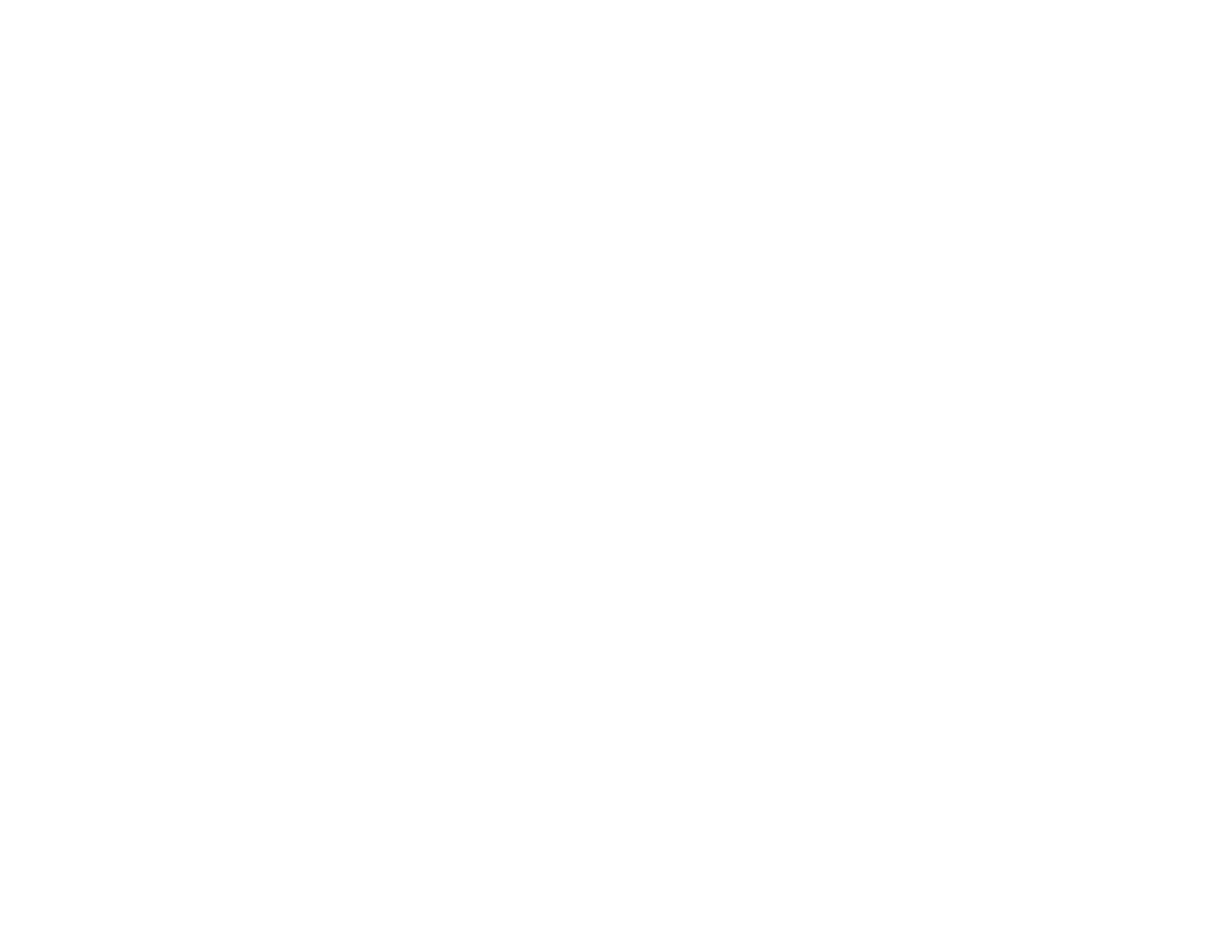
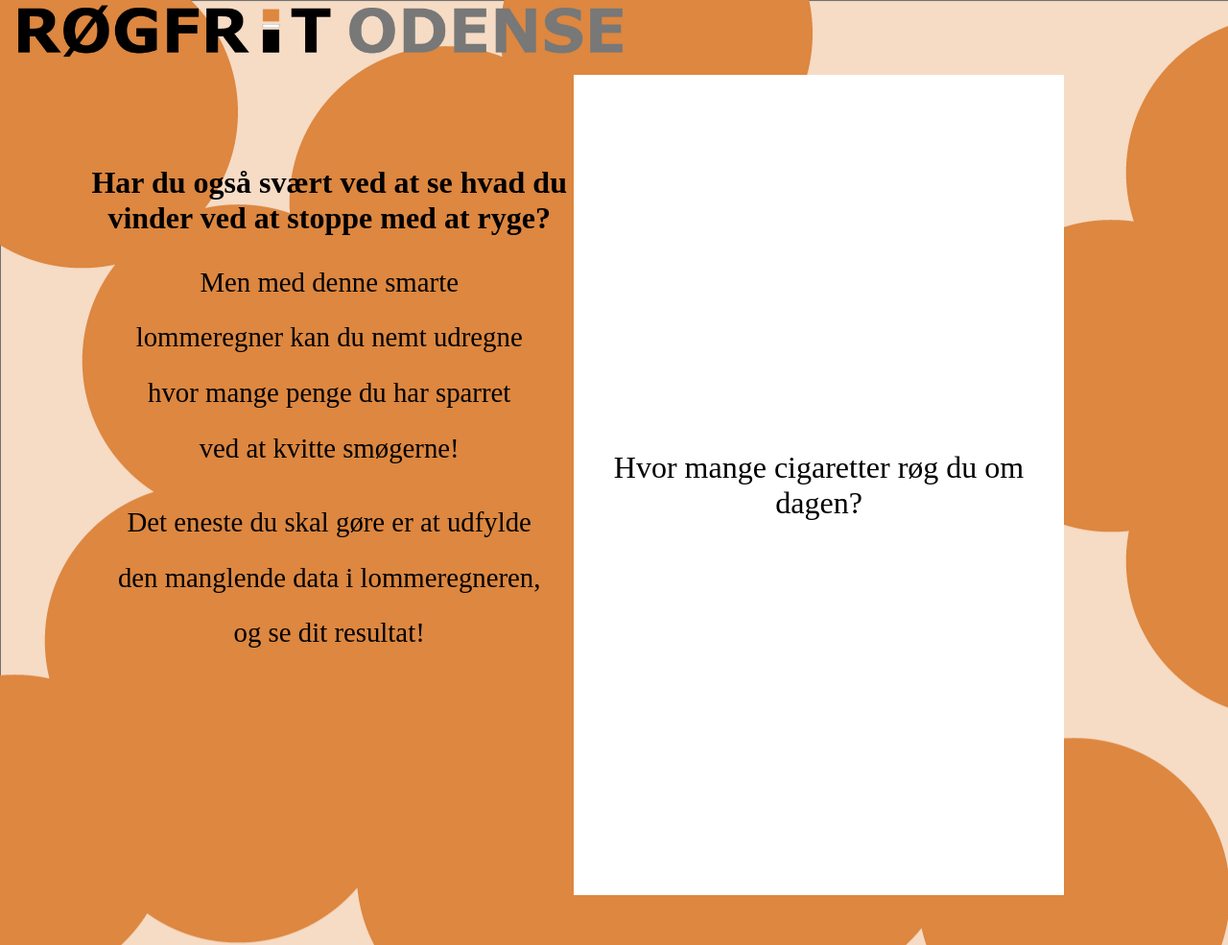
Before and after one commit to JulieBrusberg/rogfritodense, a plain HTML site: page html/index.html in a window 1280 px wide. Shown: the whole page at 96% size. Before the commit the page ends 800 px from the top, so only its background shows below. Drawn offline with Linux system fonts and the light colour scheme.

Commit message:
julies kode

```diff
--- /dev/null
+++ b/css/styles.css
@@ -0,0 +1,55 @@
+*{
+    margin: 0;
+    padding: 0;
+    }
+    .logo{
+        width: 50%;
+        margin-top: 0,5%;
+        margin-left: 1%;
+    }
+    .portfoliowrapper{
+        background-image: url(/billeder/bgpc.png);
+        display: flex;
+        flex-wrap: wrap;
+        justify-content: space-around;
+    }
+    .wrapper{
+        display: flex;
+        flex-wrap: wrap;
+        justify-content: space-around;
+    }
+    .box1{
+        box-sizing: border-box;
+        color: black;
+        font-size: 200%;
+        font-weight: bolder;
+        text-align: center;
+        display: flex;
+        justify-content: center;
+        align-items: center;
+        flex: 1 0 250px;
+        margin-top: 9%;
+        margin-left: -3%;
+    }
+    .box1a{
+        color: #000000;
+        font-size: 90%;
+        font-weight: lighter;
+        margin-top: 4%;
+        line-height: 200%;
+    }
+    .box2{
+        background-color: white;
+        box-sizing: border-box;
+        padding: 10px;
+        color: black;
+        font-size: 200%;
+        font-weight: lighter;
+        text-align: center;
+        display: flex;
+        justify-content: center;
+        align-items: center;
+        flex: 1 0 250px;
+        margin-right: 5%;
+        margin-bottom: 5%;
+    }
--- a/html/index.html
+++ b/html/index.html
@@ -4,11 +4,59 @@
 <head>
     <meta charset="UTF-8">
     <meta name="viewport" content="width=device-width, initial-scale=1.0">
+    <link rel="stylesheet" href="/css/styles.css">
     <title>Røgfrit Odense, Lommeregner</title>
 </head>
 
 <body>
 
+    <div class="portfoliowrapper">
+        <div><img src="/billeder/logo.png" class="logo" alt="logo"></div>
+        <div class="wrapper">
+            <div class="box1">
+                <div>Har du også svært ved at se hvad du
+                    <br>
+                    vinder ved at stoppe med at ryge?
+                    <br>
+                    <div class="box1a">
+                        Men med denne smarte
+                        <br>
+                        lommeregner kan du nemt udregne
+                        <br>
+                        hvor mange penge du har sparret
+                        <br>
+                        ved at kvitte smøgerne!
+                    </div>
+
+                    <div class="box1a">
+                        Det eneste du skal gøre er at udfylde
+                        <br>
+                        den manglende data i lommeregneren,
+                        <br>
+                        og se dit resultat!
+                    </div>
+                    <div>
+                        <br>
+                        <br>
+                        <br>
+                        <br>
+                        <br>
+                        <br>
+                        <br>
+                        <br>
+
+                    </div>
+                </div>
+            </div>
+
+            <div class="box2">
+                <div>Hvor mange cigaretter røg du om dagen?</div>
+                <div>
+
+                </div>
+            </div>
+        </div>
+
 </body>
 
 </html>
```
Also changed, not shown: billeder/bgipad.png (added), billeder/bgpc.png (added), billeder/facebook.png (added), billeder/instagram-2.png (added), billeder/logo.png (added), billeder/robgiponekodepng.png (added), billeder/robgiponelillkodepng.png (added), billeder/snapchat.png (added), billeder/youtube.png (added).
